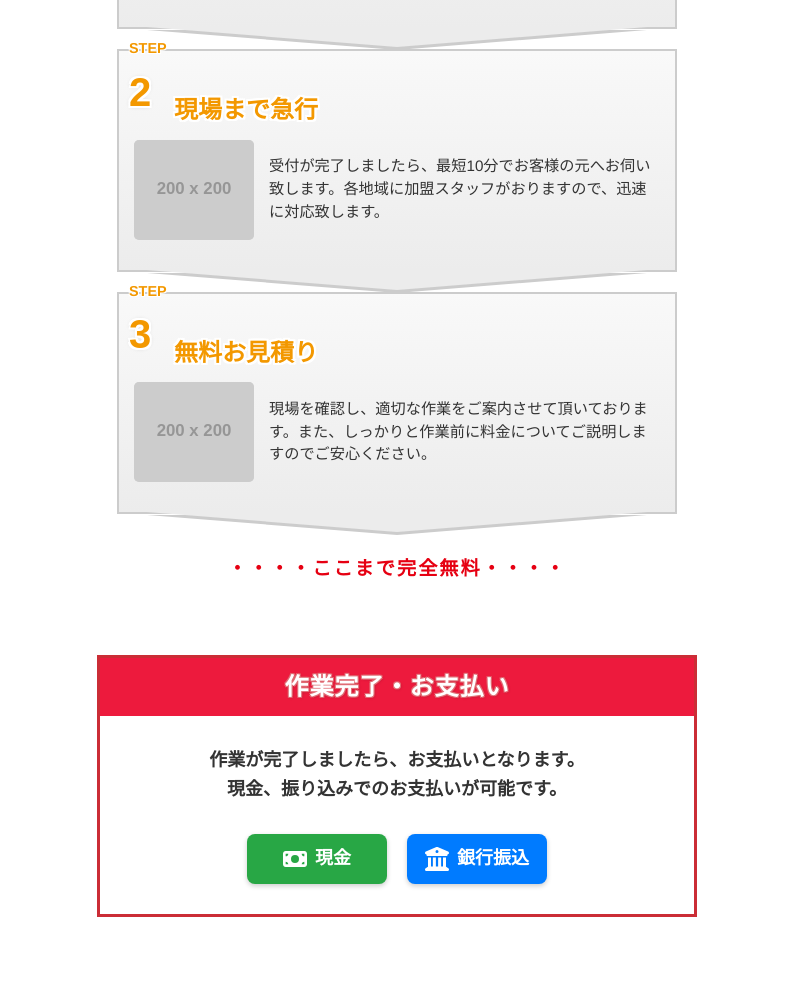
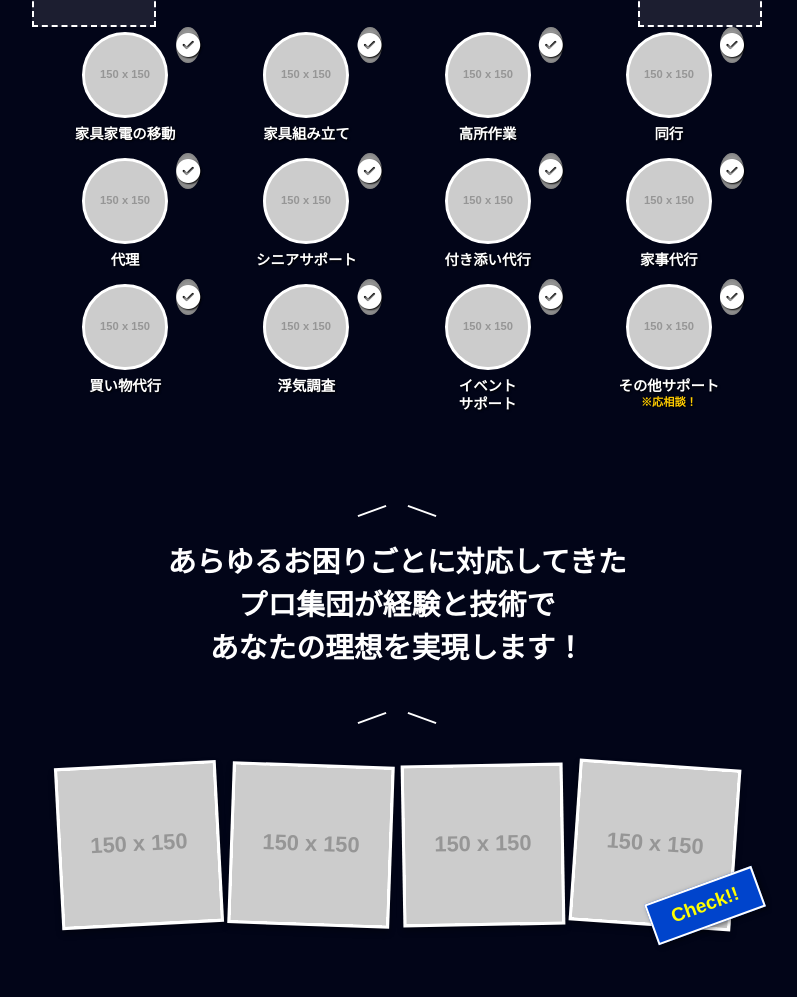
Before and after one commit to hama941/Re-birth-HP3, a plain HTML site: page index.html in a window 1280 px wide. Shown: the part 277-1274 px from the top of the page, without its empty margins (243-1040 px from the left). Before the commit the page ends 1244 px from the top, so only its background shows below. Drawn offline with Linux system fonts and the light colour scheme; placeholder pictures from the web are drawn by us.

Commit message:
Update index.html

```diff
--- a/index.html
+++ b/index.html
@@ -3,351 +3,358 @@
 <head>
     <meta charset="UTF-8">
     <meta name="viewport" content="width=device-width, initial-scale=1.0">
-<title>お申し込み・お支払い案内</title>
+    <title>便利屋マスターズ LP再現</title>
+    <link rel="stylesheet" href="https://cdnjs.cloudflare.com/ajax/libs/font-awesome/6.4.0/css/all.min.css">
     <style>
-    /* --- 共通・リセットCSS --- */
-    * {
-        box-sizing: border-box;
+        /* --- 基本設定 --- */
+        body {
             margin: 0;
             padding: 0;
+            font-family: "Hiragino Kaku Gothic ProN", "Meiryo", sans-serif;
+            background-color: #020518; /* 背景の深い紺色 */
+            color: #ffffff;
+            line-height: 1.5;
         }
 
-    body {
-        font-family: "Helvetica Neue", Arial, "Hiragino Kaku Gothic ProN", "Hiragino Sans", Meiryo, sans-serif;
-        background-color: #fff;
-        color: #333;
-        line-height: 1.6;
-        padding-bottom: 50px; /* 下部に少し余白 */
+        .container {
+            max-width: 750px; /* LPの幅制限 */
+            margin: 0 auto;
+            position: relative;
+            overflow: hidden;
+            text-align: center;
         }
 
-    /* =========================================
-       セクション1：お申し込みの流れ (緑テーマ)
-       ========================================= */
-    .flow-section {
-        max-width: 600px;
-        margin: 0 auto;
-        padding: 20px;
-        background: #fff;
+        /* --- ヘッダーエリア --- */
+        .header {
+            padding-top: 20px;
+            background: radial-gradient(circle at center, #0a1a4a 0%, #020518 70%);
+            position: relative;
         }
 
-    .flow-header {
-        text-align: center;
+        /* 赤と青のタグ */
+        .top-tags {
+            display: flex;
+            justify-content: center;
+            gap: 20px;
             margin-bottom: 20px;
-        border-bottom: 3px solid #6ec228;
-        padding-bottom: 5px;
             font-weight: bold;
             font-size: 1.2rem;
         }
 
-    .flow-header .title-main {
-        color: #000;
-        margin-right: 10px;
+        .tag {
+            padding: 10px 30px;
+            color: white;
+            position: relative;
+            /* タグの尖った形を再現 */
+            clip-path: polygon(0% 0%, 100% 0%, 85% 100%, 15% 100%);
+            min-width: 140px;
         }
 
-    .flow-header .title-sub {
-        color: #6ec228;
-        font-size: 1.4rem;
+        .tag-red { background-color: #d80017; }
+        .tag-blue { background-color: #007bd9; }
+
+        /* ロゴとメインタイトル */
+        .logo-area {
+            font-size: 1.5rem;
+            font-weight: bold;
+            color: #fff;
+            margin-bottom: 10px;
+            text-shadow: 0 2px 4px rgba(0,0,0,0.5);
         }
 
-    .step-card {
-        position: relative;
-        background: linear-gradient(to bottom, #f9f9f9, #ececec);
-        border: 2px solid #ccc;
-        padding: 40px 15px 30px 15px;
-        margin-bottom: 20px;
+        .logo-area i { color: #4CAF50; margin-right: 5px; } /* ハンマーアイコンの色 */
+
+        .main-copy {
+            font-size: 2.5rem;
+            font-weight: 900;
+            line-height: 1.3;
+            margin: 20px 0 40px;
+            background: linear-gradient(to bottom, #ffffff 60%, #e0e0e0 100%);
+            -webkit-background-clip: text;
+            -webkit-text-fill-color: transparent;
+            text-shadow: 0px 4px 10px rgba(0,0,0,0.8);
         }
 
-    .step-card::after {
-        content: "";
+        /* 人物の配置（ダミー） */
+        /* ※実際の画像がある場合はここにimgタグを絶対配置します */
+        .person-placeholder {
             position: absolute;
-        bottom: -20px;
-        left: 50%;
-        transform: translateX(-50%);
-        border-width: 20px 250px 0 250px;
-        border-style: solid;
-        border-color: #ececec transparent transparent transparent;
-        z-index: 1;
+            top: 50px;
+            width: 120px;
+            height: 250px;
+            background: rgba(255,255,255,0.1); /* ダミーの透明ボックス */
+            border: 2px dashed #fff;
+            display: flex;
+            align-items: center;
+            justify-content: center;
+            font-size: 0.8rem;
+        }
+        .person-left { left: 10px; }
+        .person-right { right: 10px; }
+
+
+        /* --- サービスアイコン一覧 (丸い部分) --- */
+        .services-grid {
+            display: grid;
+            grid-template-columns: repeat(4, 1fr); /* 4列 */
+            gap: 15px;
+            padding: 20px;
+            max-width: 100%;
         }
 
-    .step-card::before {
-        content: "";
-        position: absolute;
-        bottom: -23px;
-        left: 50%;
-        transform: translateX(-50%);
-        border-width: 20px 250px 0 250px;
-        border-style: solid;
-        border-color: #ccc transparent transparent transparent;
-        z-index: 0;
+        /* スマホなどの小さい画面では3列や2列にする場合 */
+        @media (max-width: 600px) {
+            .services-grid {
+                grid-template-columns: repeat(3, 1fr);
+            }
+            .main-copy { font-size: 1.8rem; }
+            .top-tags { gap: 5px; }
+            .tag { padding: 8px 15px; min-width: auto; font-size: 0.9rem;}
         }
 
-    .step-label {
-        position: absolute;
-        top: -15px;
-        left: 0;
-        background: transparent;
-        padding: 5px 10px;
-        z-index: 2;
-        line-height: 1;
+        .service-item {
+            display: flex;
+            flex-direction: column;
+            align-items: center;
+            position: relative;
         }
 
-    .step-text {
-        display: block;
-        color: #f39800;
-        font-weight: bold;
-        font-size: 0.9rem;
-        text-shadow: 1px 1px 0 #fff, -1px -1px 0 #fff, 1px -1px 0 #fff, -1px 1px 0 #fff;
+        .circle-img {
+            width: 80px;
+            height: 80px;
+            border-radius: 50%;
+            background-color: #ddd; /* 画像がない場合のグレー背景 */
+            overflow: hidden;
+            border: 3px solid #fff;
+            position: relative;
+            margin-bottom: 8px;
         }
 
-    .step-number {
-        color: #f39800;
-        font-size: 2.5rem;
-        font-weight: 900;
-        font-family: Arial, sans-serif;
-        text-shadow: 2px 2px 0 #fff, -2px -2px 0 #fff, 2px -2px 0 #fff, -2px 2px 0 #fff, 0 0 5px rgba(0,0,0,0.2);
-        line-height: 1;
-    }
-
-    .step-title {
-        color: #f39800;
-        font-size: 1.5rem;
-        font-weight: bold;
-        margin-left: 40px;
-        margin-bottom: 10px;
-        position: relative;
-        z-index: 2;
-        text-shadow:
-            2px 2px 0 #fff, -2px -2px 0 #fff,
-            2px -2px 0 #fff, -2px 2px 0 #fff,
-            2px 0 0 #fff, -2px 0 0 #fff,
-            0 2px 0 #fff, 0 -2px 0 #fff;
-    }
-
-    .step-content {
-        display: flex;
-        gap: 15px;
-        align-items: center;
-    }
-
-    .step-image {
-        flex: 0 0 120px;
-        width: 120px;
-        height: 100px;
-        border-radius: 5px;
-        overflow: hidden;
-        background: #ddd;
-    }
-
-    .step-image img {
+        .circle-img img {
             width: 100%;
             height: 100%;
             object-fit: cover;
         }
 
-    .step-desc {
-        flex: 1;
-        font-size: 0.95rem;
-        color: #333;
-        line-height: 1.5;
+        /* チェックマークアイコン */
+        .check-badge {
+            position: absolute;
+            top: -5px;
+            right: 5px; /* 位置調整 */
+            background-color: transparent;
+            color: #silver;
+            width: 30px;
+            height: 30px;
+            z-index: 10;
+        }
+        /* シルバーのチェックマークをCSSで簡易再現 */
+        .check-badge::before {
+            content: '\f058'; /* FontAwesomeの円形チェック */
+            font-family: "Font Awesome 6 Free";
+            font-weight: 900;
+            color: #fff; /* 白抜き */
+            font-size: 24px;
+            text-shadow: 1px 1px 2px #000;
+            background: radial-gradient(#ccc, #666);
+            border-radius: 50%;
+            display: inline-block;
         }
 
-    .flow-footer {
-        text-align: center;
-        margin-top: 40px;
-        color: #e60012;
+        .service-name {
+            font-size: 0.9rem;
             font-weight: bold;
-        font-size: 1.2rem;
-        letter-spacing: 2px;
+            color: #fff;
+            text-shadow: 1px 1px 2px #000;
+            line-height: 1.2;
         }
 
-    /* =========================================
-       セクション2：お支払い方法 (赤・ピンクテーマ)
-       ========================================= */
-    .lp-payment-section {
-        width: 100%;
-        max-width: 600px;
-        /* 上のマージンを50pxあけて、セクション間の距離をとる */
-        margin: 50px auto 0 auto;
-        border: 3px solid #cb2d36;
-        background-color: #fff;
-        /* box-sizingは全体設定で適用済み */
+        .small-note {
+            display: block;
+            font-size: 0.7rem;
+            color: #ffcc00;
         }
 
-    .lp-payment-header {
-        background-color: #ED1A3D;
-        padding: 10px 0;
-        text-align: center;
+        /* --- 下部のテキストエリア --- */
+        .bottom-message {
+            margin-top: 40px;
+            padding: 20px;
         }
 
-    .lp-payment-header h3 {
-        color: #fff;
-        font-size: 24px;
-        font-weight: bold;
-        text-shadow: 1px 1px 0 #e06d75, -1px -1px 0 #e06d75, 1px -1px 0 #e06d75, -1px 1px 0 #e06d75, 1px 1px 3px rgba(0,0,0,0.2);
-        letter-spacing: 1px;
-    }
-
-    .lp-payment-body {
-        padding: 30px 20px;
-        text-align: center;
-    }
-
-    .lp-payment-text {
-        font-size: 18px;
-        color: #333;
-        font-weight: bold;
-        line-height: 1.6;
+        .bottom-message h2 {
+            font-size: 1.8rem;
+            line-height: 1.5;
             margin-bottom: 30px;
         }
 
-    .lp-payment-icons {
+        /* 強調線（斜めの線） */
+        .emphasis-lines {
+            position: relative;
+            display: inline-block;
+        }
+        .emphasis-lines::before, .emphasis-lines::after {
+            content: '';
+            position: absolute;
+            width: 30px;
+            height: 2px;
+            background: white;
+            top: 50%;
+        }
+        .emphasis-lines::before { left: -40px; transform: rotate(-20deg); }
+        .emphasis-lines::after { right: -40px; transform: rotate(20deg); }
+
+
+        /* --- フッターの写真エリア --- */
+        .photo-strip {
             display: flex;
             justify-content: center;
-        align-items: center;
-        gap: 20px;
-        flex-wrap: wrap;
+            gap: 10px;
+            padding: 20px;
+            margin-bottom: 50px;
+            position: relative;
         }
 
-    .payment-badge {
-        display: flex;
-        align-items: center;
-        justify-content: center;
-        width: 140px;
-        height: 50px;
-        border-radius: 8px;
-        font-weight: bold;
-        font-size: 18px;
-        color: #fff;
-        box-shadow: 0 2px 5px rgba(0,0,0,0.2);
+        .polaroid {
+            width: 22%;
+            background: #fff;
+            padding: 3px;
+            transform: rotate(-3deg);
+            box-shadow: 0 4px 6px rgba(0,0,0,0.3);
+        }
+        /* 写真の角度をバラバラに */
+        .polaroid:nth-child(2) { transform: rotate(2deg); }
+        .polaroid:nth-child(3) { transform: rotate(-1deg); }
+        .polaroid:nth-child(4) { transform: rotate(4deg); }
+
+        .polaroid img {
+            width: 100%;
+            height: auto;
+            display: block;
         }
 
-    .badge-cash {
-        background-color: #28a745;
+        /* Check!! バッジ */
+        .check-sticker {
+            position: absolute;
+            bottom: 20px;
+            right: 10px;
+            background-color: #0044cc;
+            color: yellow;
+            padding: 5px 20px;
+            transform: rotate(-20deg);
+            font-weight: bold;
+            font-size: 1.2rem;
+            border: 2px solid white;
+            box-shadow: 2px 2px 5px rgba(0,0,0,0.5);
         }
 
-    .badge-bank {
-        background-color: #007bff;
-    }
-
-    .payment-badge svg {
-        width: 24px;
-        height: 24px;
-        margin-right: 8px;
-        fill: #fff;
-    }
-
-    /* --- モバイル対応調整 (まとめて記述) --- */
-    @media (max-width: 480px) {
-        /* Flow Section Mobile */
-        .step-content {
-            flex-direction: column;
-            text-align: left;
-        }
-        .step-image {
-            width: 100%;
-            height: 180px;
-            margin-bottom: 10px;
-        }
-        .step-card::after, .step-card::before {
-            border-width: 15px 50vw 0 50vw;
-        }
-
-        /* Payment Section Mobile */
-        .lp-payment-header h3 {
-            font-size: 20px;
-        }
-        .lp-payment-text {
-            font-size: 15px;
-        }
-        .payment-badge {
-            width: 120px;
-            font-size: 15px;
-        }
-    }
     </style>
 </head>
 <body>
 
-    <section class="flow-section">
-        <h2 class="flow-header">
-            <span class="title-main">お申し込みの流れ</span>
-            <span class="title-sub">簡単3ステップ</span>
-        </h2>
+<div class="container">
 
-        <div class="step-card">
-            <div class="step-label">
-                <span class="step-text">STEP</span><br>
-                <span class="step-number">1</span>
-            </div>
-            <h3 class="step-title">お問い合わせ</h3>
-            <div class="step-content">
-                <div class="step-image">
-                    <img src="https://placehold.co/200x200/png?text=Call" alt="お問い合わせ">
-                </div>
-                <p class="step-desc">
-                    まずはお電話にてご相談ください。24時間365日お受けしております。相談は無料ですので、お気軽にお問い合わせください。
-                </p>
-            </div>
+    <header class="header">
+        <div class="person-placeholder person-left">人物画像(左)<br>ここへ配置</div>
+        <div class="person-placeholder person-right">人物画像(右)<br>ここへ配置</div>
+
+        <div class="top-tags">
+            <div class="tag tag-red">一般家庭</div>
+            <div class="tag tag-blue">法人・店舗</div>
         </div>
 
-        <div class="step-card">
-            <div class="step-label">
-                <span class="step-text">STEP</span><br>
-                <span class="step-number">2</span>
-            </div>
-            <h3 class="step-title">現場まで急行</h3>
-            <div class="step-content">
-                <div class="step-image">
-                    <img src="https://placehold.co/200x200/png?text=Rush" alt="現場まで急行">
-                </div>
-                <p class="step-desc">
-                    受付が完了しましたら、最短10分でお客様の元へお伺い致します。各地域に加盟スタッフがおりますので、迅速に対応致します。
-                </p>
-            </div>
+        <div class="logo-area">
+            <i class="fa-solid fa-hammer"></i> 便利屋マスターズは
         </div>
 
-        <div class="step-card">
-            <div class="step-label">
-                <span class="step-text">STEP</span><br>
-                <span class="step-number">3</span>
+        <h1 class="main-copy">
+            暮らしのトラブルに関する<br>
+            全てのご依頼に応えます！
+        </h1>
+    </header>
+
+    <section class="services-grid">
+        <div class="service-item">
+            <div class="check-badge"></div>
+            <div class="circle-img"><img src="https://via.placeholder.com/150" alt="家具家電の移動"></div>
+            <div class="service-name">家具家電の移動</div>
         </div>
-            <h3 class="step-title">無料お見積り</h3>
-            <div class="step-content">
-                <div class="step-image">
-                    <img src="https://placehold.co/200x200/png?text=Check" alt="無料お見積り">
+        <div class="service-item">
+            <div class="check-badge"></div>
+            <div class="circle-img"><img src="https://via.placeholder.com/150" alt="家具組み立て"></div>
+            <div class="service-name">家具組み立て</div>
         </div>
-                <p class="step-desc">
-                    現場を確認し、適切な作業をご案内させて頂いております。また、しっかりと作業前に料金についてご説明しますのでご安心ください。
-                </p>
+        <div class="service-item">
+            <div class="check-badge"></div>
+            <div class="circle-img"><img src="https://via.placeholder.com/150" alt="高所作業"></div>
+            <div class="service-name">高所作業</div>
         </div>
+        <div class="service-item">
+            <div class="check-badge"></div>
+            <div class="circle-img"><img src="https://via.placeholder.com/150" alt="同行"></div>
+            <div class="service-name">同行</div>
         </div>
 
-        <div class="flow-footer">
-            ・・・・ここまで完全無料・・・・
+        <div class="service-item">
+            <div class="check-badge"></div>
+            <div class="circle-img"><img src="https://via.placeholder.com/150" alt="代理"></div>
+            <div class="service-name">代理</div>
+        </div>
+        <div class="service-item">
+            <div class="check-badge"></div>
+            <div class="circle-img"><img src="https://via.placeholder.com/150" alt="シニアサポート"></div>
+            <div class="service-name">シニアサポート</div>
+        </div>
+        <div class="service-item">
+            <div class="check-badge"></div>
+            <div class="circle-img"><img src="https://via.placeholder.com/150" alt="付き添い代行"></div>
+            <div class="service-name">付き添い代行</div>
+        </div>
+        <div class="service-item">
+            <div class="check-badge"></div>
+            <div class="circle-img"><img src="https://via.placeholder.com/150" alt="家事代行"></div>
+            <div class="service-name">家事代行</div>
+        </div>
+
+        <div class="service-item">
+            <div class="check-badge"></div>
+            <div class="circle-img"><img src="https://via.placeholder.com/150" alt="買い物代行"></div>
+            <div class="service-name">買い物代行</div>
+        </div>
+        <div class="service-item">
+            <div class="check-badge"></div>
+            <div class="circle-img"><img src="https://via.placeholder.com/150" alt="浮気調査"></div>
+            <div class="service-name">浮気調査</div>
+        </div>
+        <div class="service-item">
+            <div class="check-badge"></div>
+            <div class="circle-img"><img src="https://via.placeholder.com/150" alt="イベントサポート"></div>
+            <div class="service-name">イベント<br>サポート</div>
+        </div>
+        <div class="service-item">
+            <div class="check-badge"></div>
+            <div class="circle-img"><img src="https://via.placeholder.com/150" alt="その他サポート"></div>
+            <div class="service-name">その他サポート<span class="small-note">※応相談！</span></div>
         </div>
     </section>
 
-    <div class="lp-payment-section">
-        <div class="lp-payment-header">
-            <h3>作業完了・お支払い</h3>
+    <div class="bottom-message">
+        <div class="emphasis-lines"></div>
+        <h2>
+            あらゆるお困りごとに対応してきた<br>
+            プロ集団が経験と技術で<br>
+            あなたの理想を実現します！
+        </h2>
+        <div class="emphasis-lines"></div>
     </div>
-        <div class="lp-payment-body">
-            <p class="lp-payment-text">
-                作業が完了しましたら、お支払いとなります。<br>
-                現金、振り込みでのお支払いが可能です。
-            </p>
 
-            <div class="lp-payment-icons">
-                <div class="payment-badge badge-cash">
-                    <svg xmlns="http://www.w3.org/2000/svg" viewBox="0 0 576 512"><path d="M64 64C28.7 64 0 92.7 0 128V384c0 35.3 28.7 64 64 64H512c35.3 0 64-28.7 64-64V128c0-35.3-28.7-64-64-64H64zm64 320H64V320c35.3 0 64 28.7 64 64zM64 192V128h64c0 35.3-28.7 64-64 64zM448 384c0-35.3 28.7-64 64-64v64H448zm64-192c-35.3 0-64-28.7-64-64h64v64zM288 160a96 96 0 1 1 0 192 96 96 0 1 1 0-192z"/></svg>
-                    現金
+    <div class="photo-strip">
+        <div class="polaroid"><img src="https://via.placeholder.com/150" alt="写真1"></div>
+        <div class="polaroid"><img src="https://via.placeholder.com/150" alt="写真2"></div>
+        <div class="polaroid"><img src="https://via.placeholder.com/150" alt="写真3"></div>
+        <div class="polaroid"><img src="https://via.placeholder.com/150" alt="写真4"></div>
+
+        <div class="check-sticker">Check!!</div>
     </div>
-                <div class="payment-badge badge-bank">
-                    <svg xmlns="http://www.w3.org/2000/svg" viewBox="0 0 512 512"><path d="M243.4 2.6l-224 96c-14 6-21.8 21-18.7 35.8S16.8 160 32 160v8c0 13.3 10.7 24 24 24H456c13.3 0 24-10.7 24-24v-8c15.2 0 28.3-11.1 31.4-25.6s-4.8-29.9-18.7-35.8l-224-96c-8-3.4-17.2-3.4-25.2 0zM128 224H64V420.3c-.6 .3-1.2 .7-1.8 1.1l-48 32c-11.7 7.8-17 22.4-12.9 35.9S17.9 512 32 512H480c14.1 0 26.5-9.2 30.6-22.7s-1.1-28.1-12.9-35.9l-48-32c-.6-.4-1.2-.7-1.8-1.1V224H384V416H344V224H280V416H232V224H168V416H128V224zM256 64a32 32 0 1 1 0 64 32 32 0 1 1 0-64z"/></svg>
-                    銀行振込
-                </div>
-            </div>
-        </div>
+
 </div>
 
 </body>
```
Lines whose indentation alone changed are shown as unchanged.
